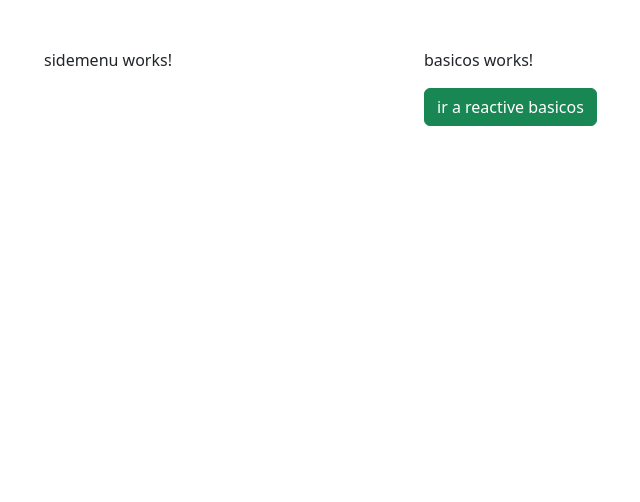
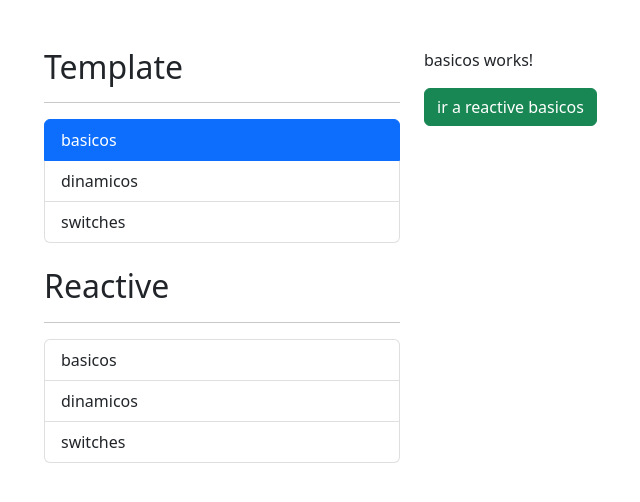
Before and after one commit to luceroraul12/formularios, an Angular app: page /template/basicos in a window 1280 px wide. Shown: the top 502 px of the page, without its empty margins (38-678 px from the left). Built offline with nearby package versions, Linux system fonts and the light colour scheme.

Commit message:
add sidebar arreglos

```diff
--- a/src/app/shared/shared.module.ts
+++ b/src/app/shared/shared.module.ts
@@ -1,6 +1,7 @@
 import { NgModule } from '@angular/core';
 import { CommonModule } from '@angular/common';
 import { SidemenuComponent } from './sidemenu/sidemenu.component';
+import { RouterModule } from '@angular/router';
 
 
 
@@ -9,7 +10,8 @@ import { SidemenuComponent } from './sidemenu/sidemenu.component';
     SidemenuComponent
   ],
   imports: [
-    CommonModule
+    CommonModule,
+    RouterModule
   ],
   exports: [
     SidemenuComponent
--- a/src/app/shared/sidemenu/sidemenu.component.html
+++ b/src/app/shared/sidemenu/sidemenu.component.html
@@ -1 +1,21 @@
-<p>sidemenu works!</p>
+<h2>Template</h2>
+<hr>
+<ul class="list-group">
+    <li
+    class="list-group-item"
+    *ngFor="let item of templateMenu"
+    [routerLink]="item.ruta"
+    routerLinkActive="active"
+    > {{item.texto}} </li>
+</ul>
+<br>
+<h2>Reactive</h2>
+<hr>
+<ul class="list-group">
+    <li
+    class="list-group-item"
+    *ngFor="let item of reactiveMenu"
+    [routerLink]="item.ruta"
+    routerLinkActive="active"
+    > {{item.texto}} </li>
+</ul>
--- a/src/app/shared/sidemenu/sidemenu.component.ts
+++ b/src/app/shared/sidemenu/sidemenu.component.ts
@@ -1,4 +1,11 @@
 import { Component, OnInit } from '@angular/core';
+
+
+interface menuItem {
+  texto: string;
+  ruta: string;
+}
+
 
 @Component({
   selector: 'app-sidemenu',
@@ -6,11 +13,37 @@ import { Component, OnInit } from '@angular/core';
   styles: [
   ]
 })
-export class SidemenuComponent implements OnInit {
+export class SidemenuComponent{
 
-  constructor() { }
+  templateMenu: menuItem[] = [
+    {
+      texto: 'basicos',
+      ruta: './template/basicos'
+    },
+    {
+      texto: 'dinamicos',
+      ruta: './template/dinamicos'
+    },
+    {
+      texto: 'switches',
+      ruta: './template/switches'
+    }
+  ];
 
-  ngOnInit(): void {
-  }
+  reactiveMenu: menuItem[] = [
+    {
+      texto: 'basicos',
+      ruta: './reactive/basicos'
+    },
+    {
+      texto: 'dinamicos',
+      ruta: './reactive/dinamicos'
+    },
+    {
+      texto: 'switches',
+      ruta: './reactive/switches'
+    }
+  ];
+
 
 }
```
